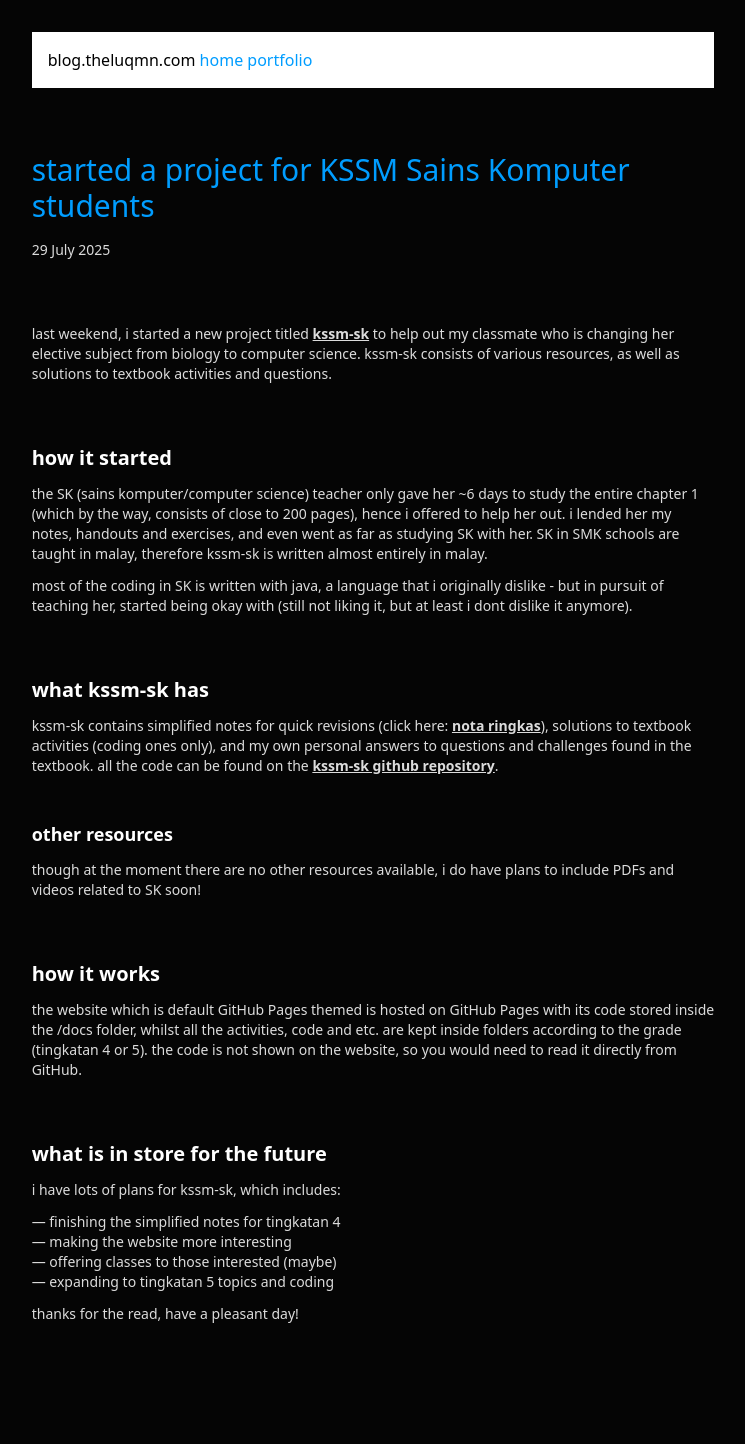
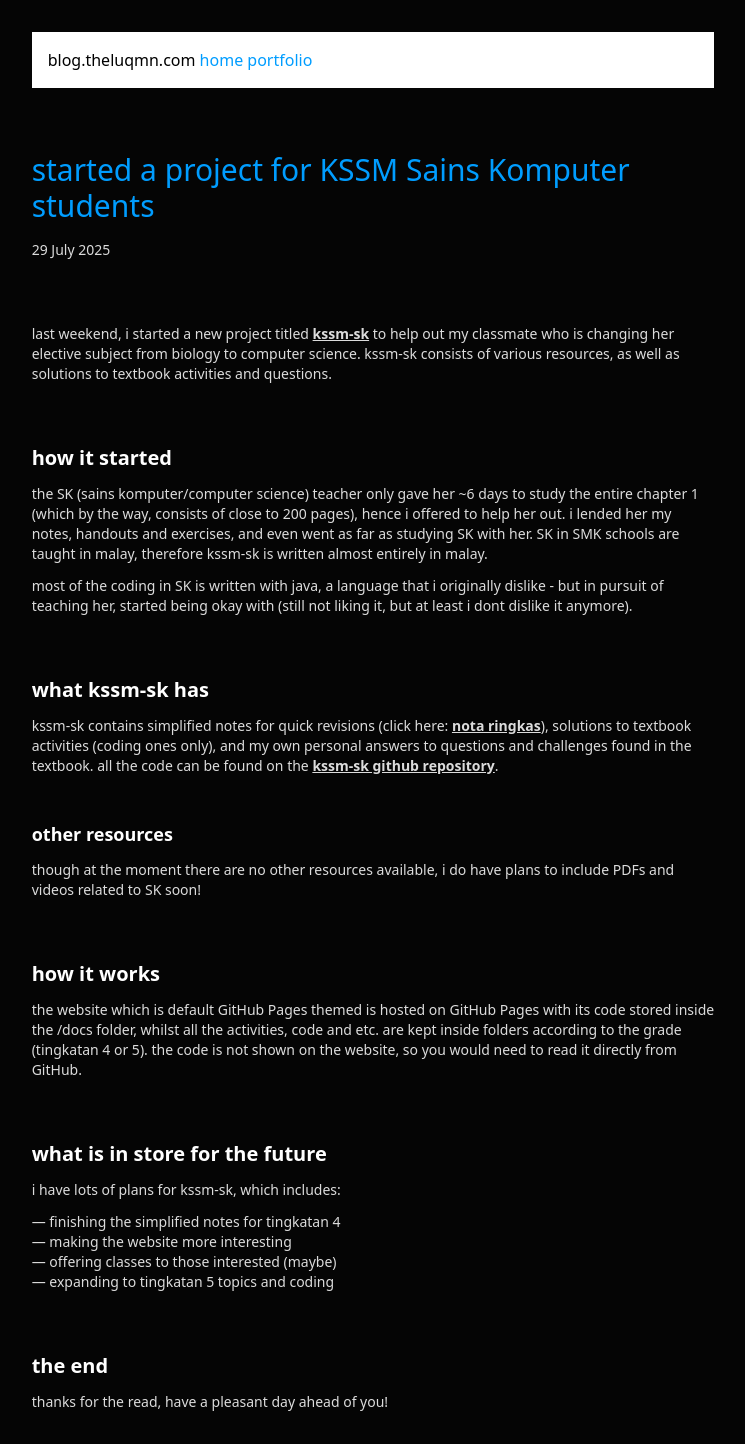
Before and after one commit to theluqmn/blog, a Jekyll site: the page built from _posts/2025-07-29-kssm-sk.md, in a window 1280 px wide. Shown: the whole page, without its empty margins (267-1012 px from the left). Built offline with Jekyll 4.4.1, drawn with Linux system fonts in a browser that asks for light colours; nearby versions of some CDN libraries; before the commit the page ends 1356 px from its top, so only the background shows below that.

Commit message:
recompiling

```diff
--- a/_posts/2025-07-29-kssm-sk.md
+++ b/_posts/2025-07-29-kssm-sk.md
@@ -36,4 +36,6 @@ i have lots of plans for kssm-sk, which includes:
 - — offering classes to those interested (maybe)
 - — expanding to tingkatan 5 topics and coding
 
-thanks for the read, have a pleasant day!
+## the end
+
+thanks for the read, have a pleasant day ahead of you!
```
